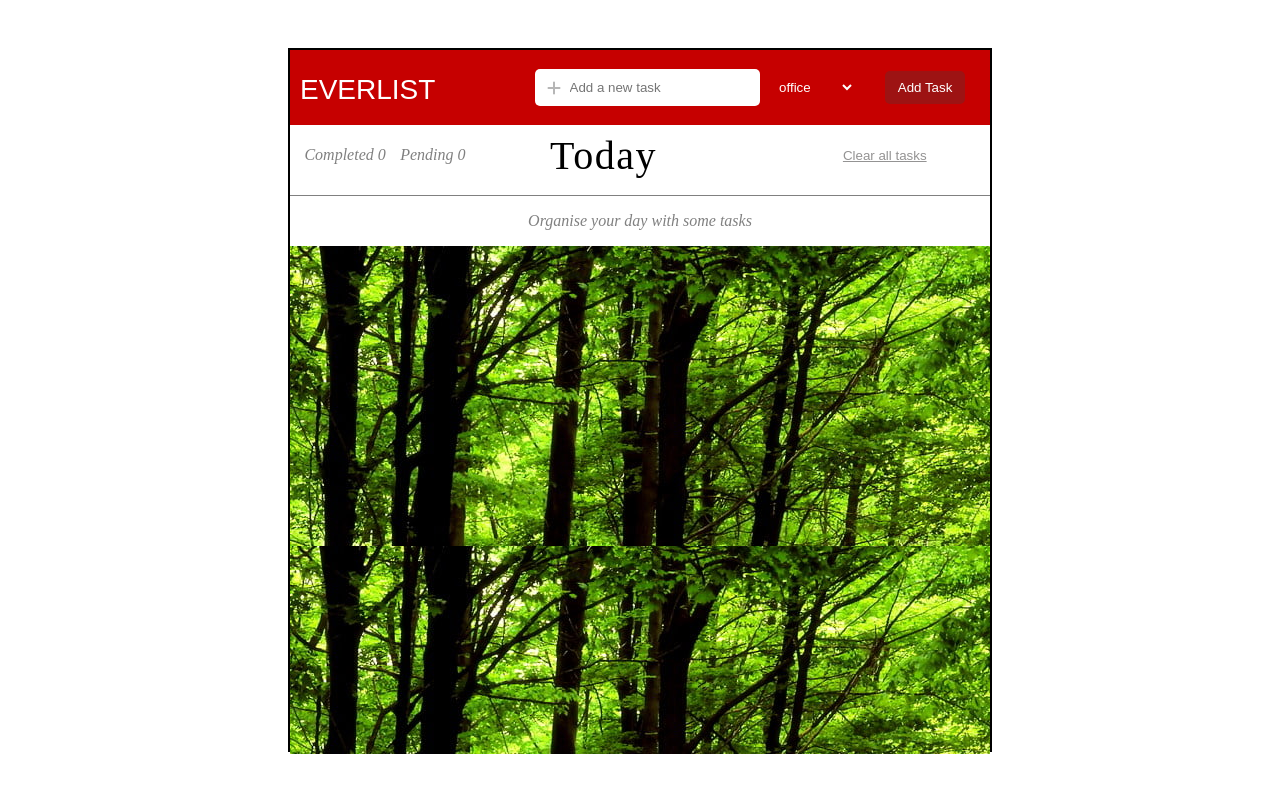
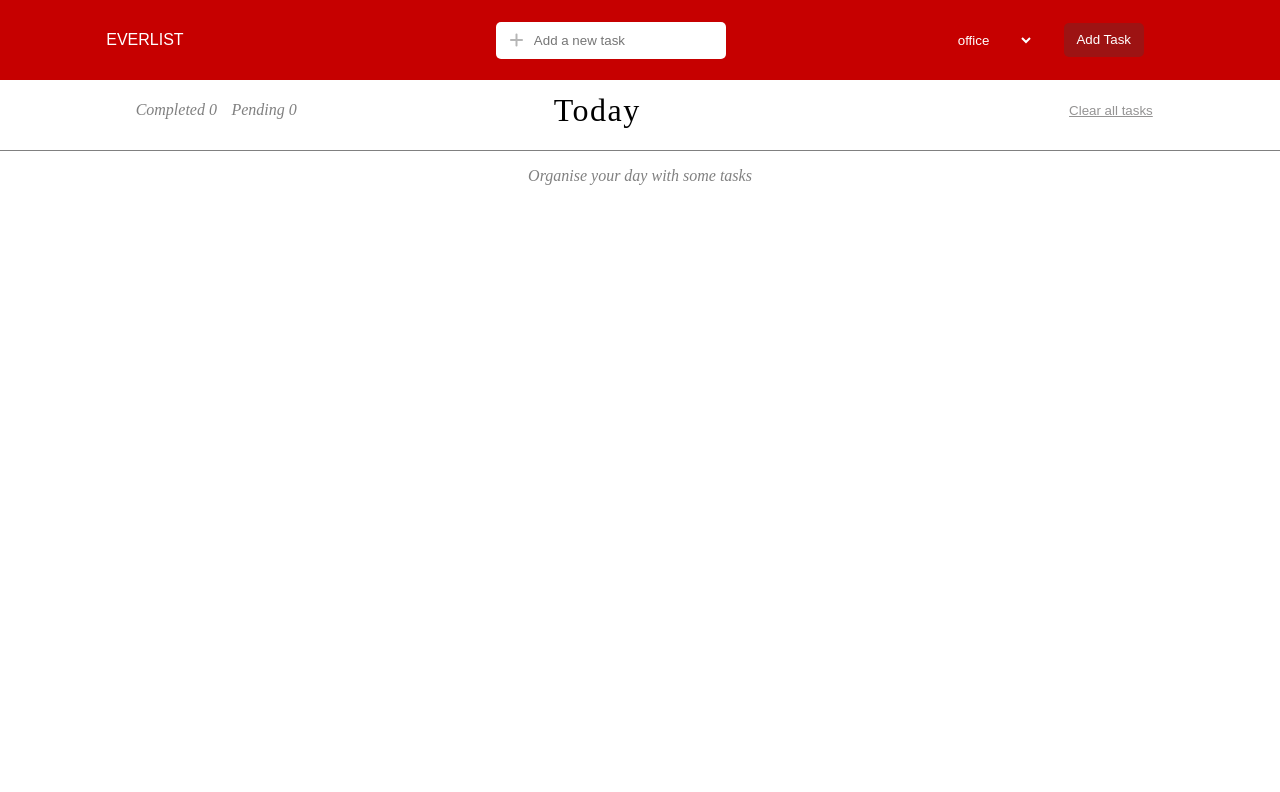
Before and after one commit to Sanit22/todolist, a plain HTML site: page index.html in a window 1280 px wide. Drawn offline with Linux system fonts and the light colour scheme; a web font is replaced by a local one.

Commit message:
Update index.css

```diff
--- a/index.css
+++ b/index.css
@@ -1,16 +1,8 @@
-body{
-    height:100vh;
+html, body{
+    height:100%;
     margin:0;
-    display: flex;
-    justify-content: center;
-    align-items: center;
 }
 
-#app-container{
-    border: 2px solid black;
-    width: 700px;
-    height: 700px;
-}
 
 #controls-bar{
     height:15px;
@@ -20,7 +12,8 @@ body{
 
 #add-task-container{
     display: flex;
-    height:75px;
+    justify-content: space-around;
+    height:10vh;
     width:100%;
     background-color: rgb(198, 0, 0);
     align-items: center;
@@ -28,11 +21,7 @@ body{
 
 #brand-name{
     color: white;
-    margin-left:10px;
     font-family: 'IBM Plex Sans Thai', sans-serif;
-    font-size: 28px;
-    text-align: center;
-    padding-top:4px;
 }
 
 #add-task-input{
@@ -92,6 +81,7 @@ body{
     display: flex;
     height: 60px;
     align-items: center;
+    justify-content: space-around;
     padding-bottom: 10px;
     border-bottom: 1px solid grey;
 }
@@ -105,8 +95,7 @@ body{
 }
 
 #today-heading{
-    font-size: 2.5rem;
-    margin-left: 70px;
+    font-size: 2rem;
     letter-spacing: 1.5px;
 }
 
@@ -118,11 +107,15 @@ body{
     color: rgb(148, 147, 147);
 }
 
+#task-container{
+    height: 80vh;
+}
+
 .tasks-container-design{
     display: flex;
     flex-direction: column;
     align-items: center;
-    height:300px;
+    height:100%;
     -ms-overflow-style: none;
     scrollbar-width: none;
     overflow-y: scroll;
@@ -134,9 +127,13 @@ body{
     display: none;
 }
 
+/* #pending-tasks-container{
+    height:50%;
+}
+
 #completed-tasks-container{
-    height:208px;
-}
+    height:50%;
+} */
 
 #default-text-pending{
     text-align: center;
```
